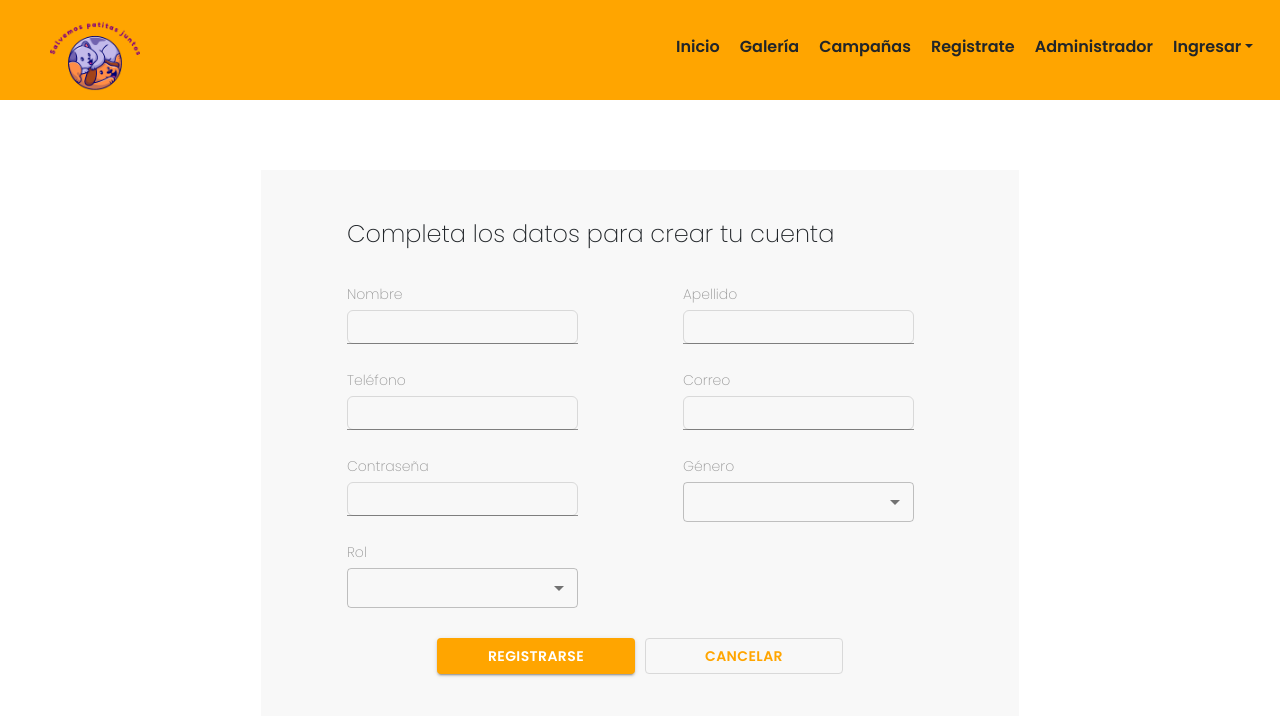
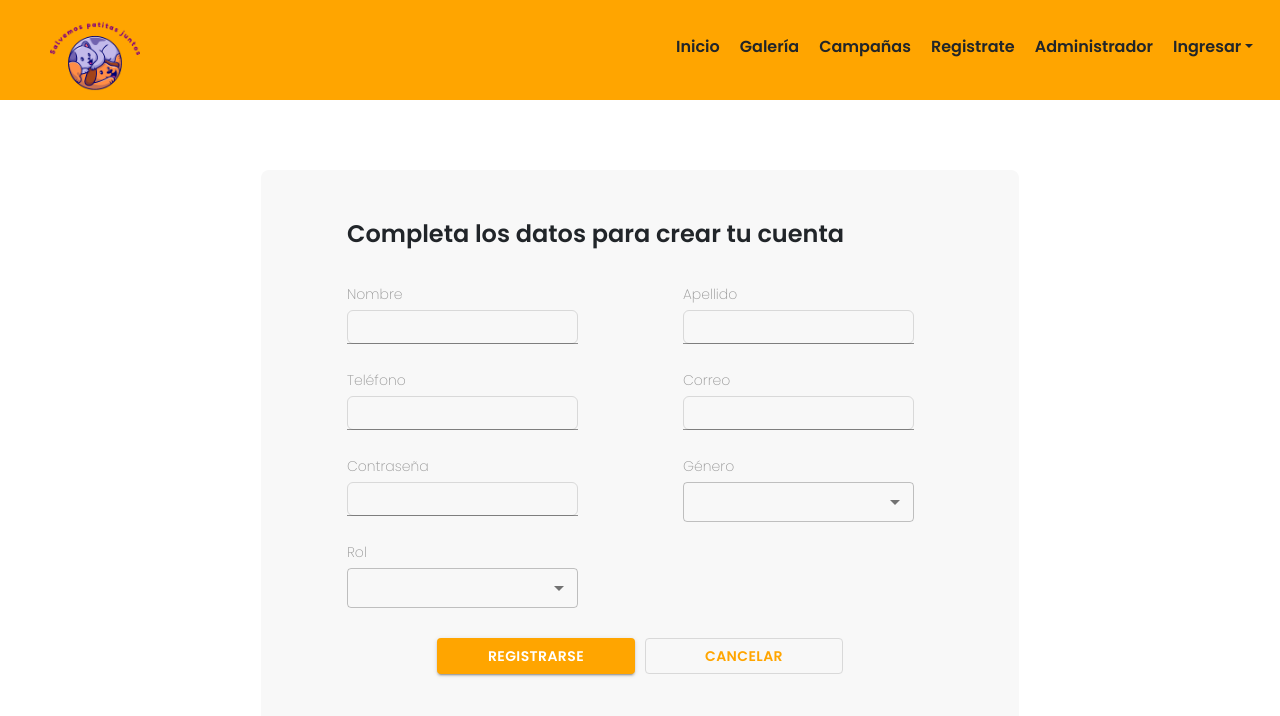
Before and after one commit to daniitoro29/sofi_adopciones_frontend, a React (Create React App) app: page /register in a window 1280 px wide. Shown: the top 716 px of the page. Built offline with nearby package versions, Linux system fonts and the light colour scheme; no server answers.

Commit message:
Updated styles

```diff
--- a/src/views/FormCreateUser/FormCreateUser.css
+++ b/src/views/FormCreateUser/FormCreateUser.css
@@ -9,7 +9,10 @@ body {
  max-width: 758px;
  height: 554px;
  background: var(--color12);
- border-radius: Ñ8px;
+ border-radius: 8px;
+ & h1 {
+  font-weight: 600;
+ }
 }
 
 .general-container_form .css-1osj8n2-MuiGrid-root,
```
